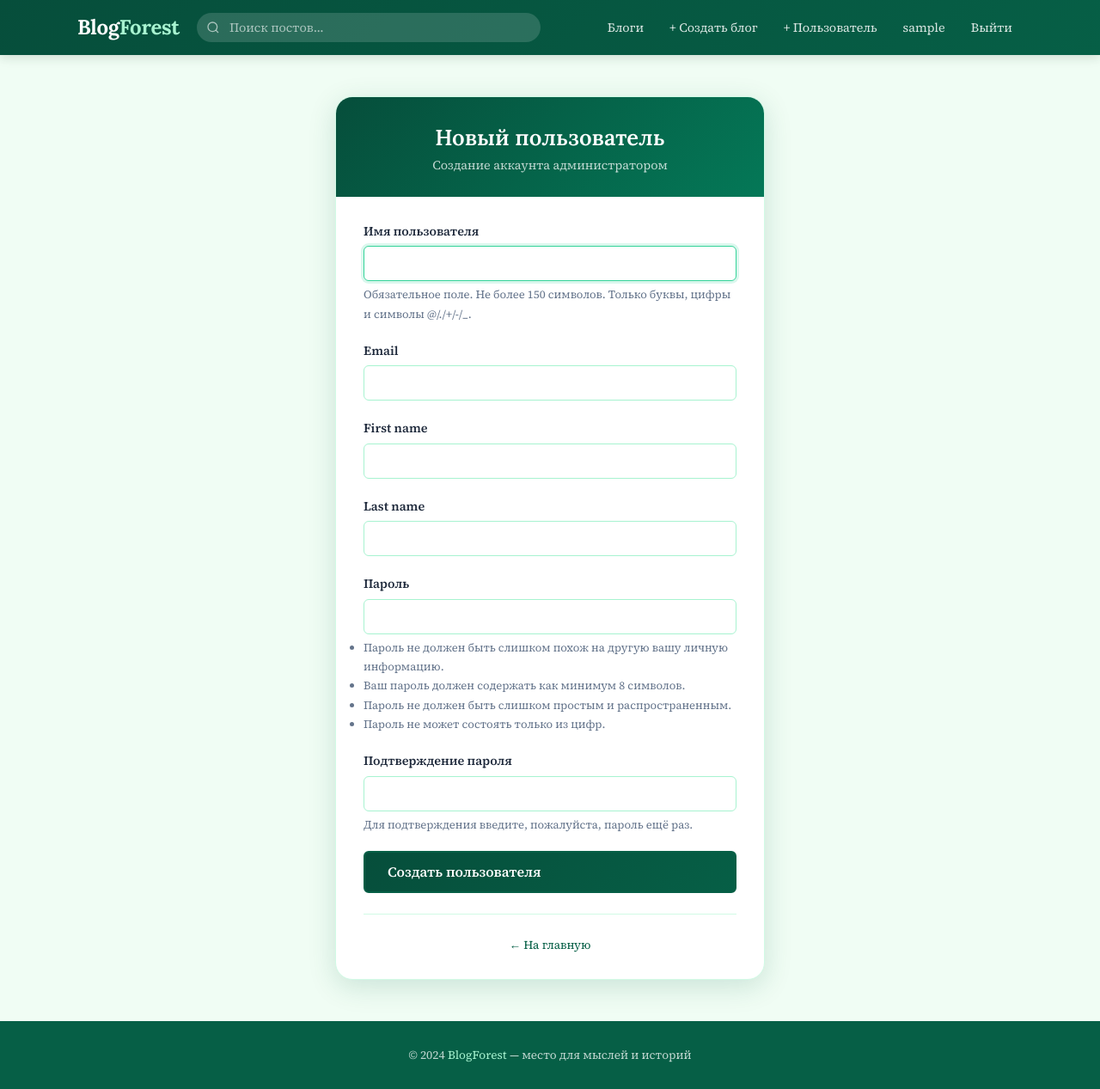
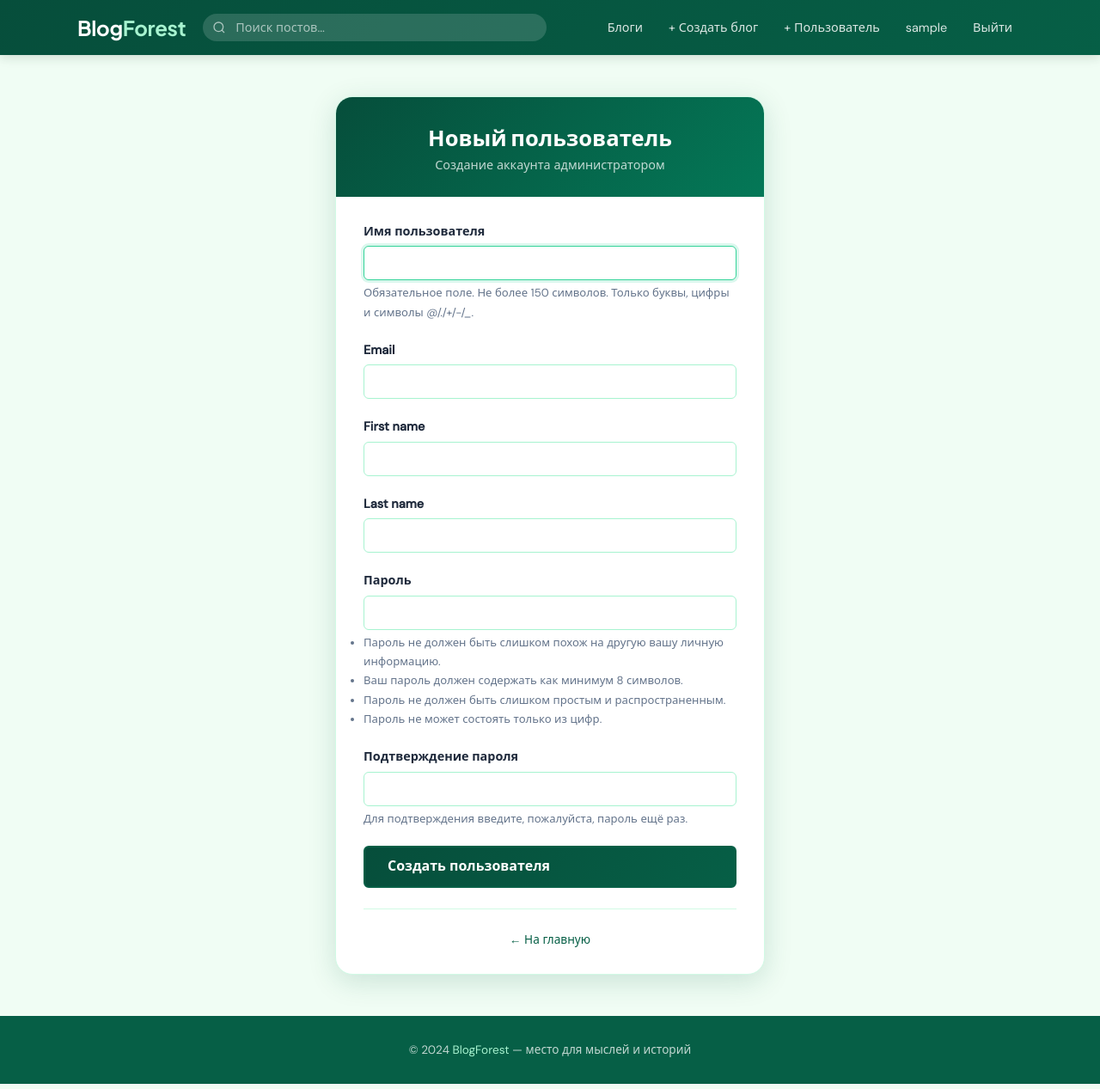
Before and after one commit to PvlKr16/Blogforest, a Django app: page /register/ in a window 1280 px wide. Shown: the whole page at 86% size. Run offline with Django 4.2, Linux system fonts and the light colour scheme; the visitor is signed in with stand-in values (Sample User, id 1).

Commit message:
fonts changed

```diff
--- a/blogapp/static/blogapp/css/main.css
+++ b/blogapp/static/blogapp/css/main.css
@@ -3,7 +3,7 @@
    Fonts: Lora (display) + Source Serif 4 (body)
    ================================================================ */
 
-@import url('https://fonts.googleapis.com/css2?family=Lora:ital,wght@0,400;0,600;0,700;1,400&family=Source+Serif+4:ital,opsz,wght@0,8..60,300;0,8..60,400;0,8..60,600;1,8..60,400&display=swap');
+@import url('https://fonts.googleapis.com/css2?family=Plus+Jakarta+Sans:wght@400;500;600;700;800&family=DM+Sans:ital,opsz,wght@0,9..40,300;0,9..40,400;0,9..40,500;1,9..40,400&display=swap');
 
 /* ── Variables ──────────────────────────────────────────────── */
 :root {
@@ -43,8 +43,8 @@
   --radius-md:  12px;
   --radius-lg:  20px;
 
-  --font-display: 'Lora', Georgia, serif;
-  --font-body:    'Source Serif 4', Georgia, serif;
+  --font-display: 'Plus Jakarta Sans', system-ui, sans-serif;
+  --font-body:    'DM Sans', system-ui, sans-serif;
 
   --header-h: 64px;
   --sidebar-w: 280px;
@@ -57,7 +57,7 @@ html { scroll-behavior: smooth; }
 
 body {
   font-family: var(--font-body);
-  font-size: 16px;
+  font-size: 15px;
   line-height: 1.7;
   color: var(--text-primary);
   background: var(--surface);
```
